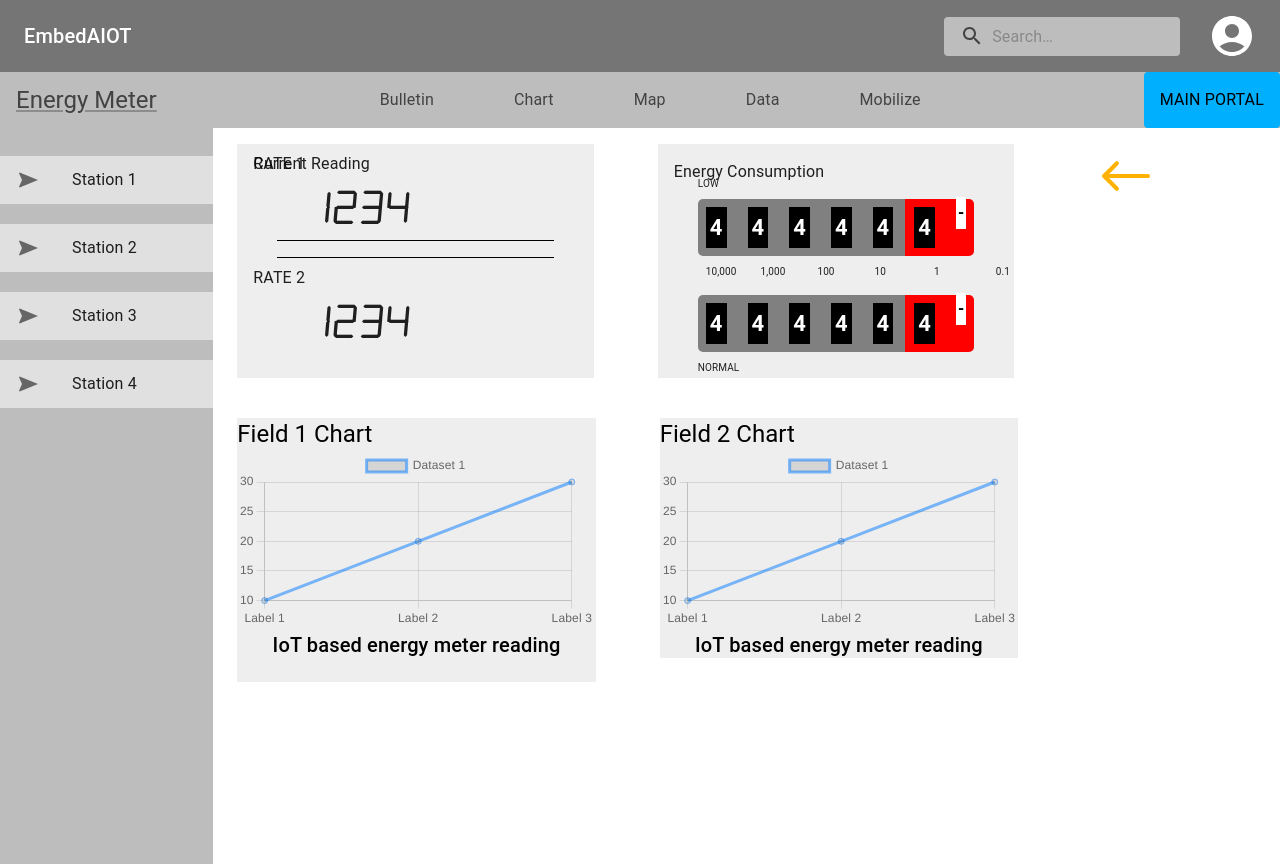
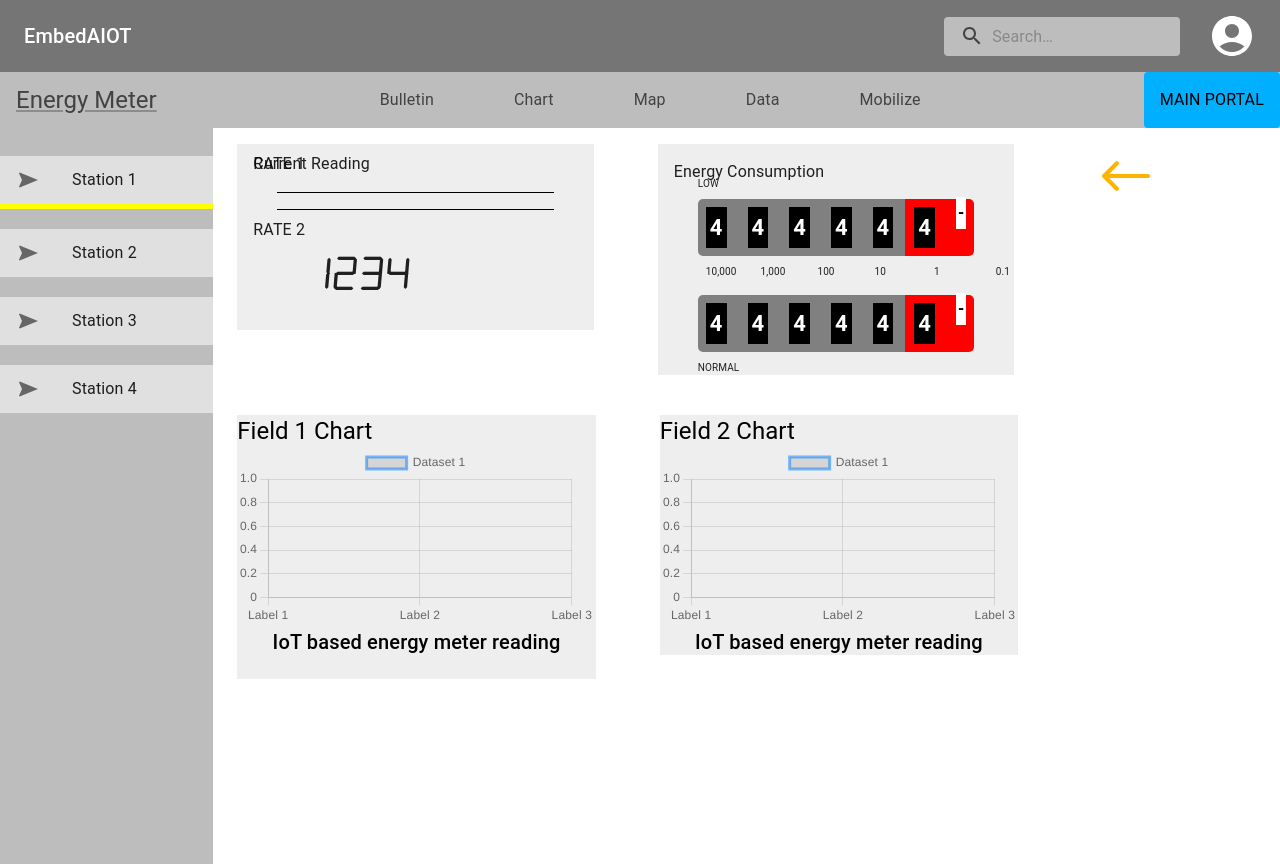
Before and after one commit to HunkHazard/SoftTech, a Next.js app: page / in a window 1280 px wide. Built offline with nearby package versions, Linux system fonts and the light colour scheme.

Commit message:
making it interactive

```diff
--- a/pages/Bulletin.js
+++ b/pages/Bulletin.js
@@ -1,6 +1,17 @@
 import { Box, Container, Divider, Stack, Typography } from "@mui/material";
 import styles from "../styles/Home.module.css";
-export default function Bulletin() {
+import { useEffect, useState } from "react";
+
+export default function Bulletin({ data }) {
+  const [Data, setData] = useState({});
+
+  useEffect(() => {
+    setData(data);
+    console.log("Child ", Data);
+
+  }, [Data]);
+
+
   return (
     <Container>
       <Stack direction={"row"} sx={{ mb: 4 }}>
@@ -17,7 +28,7 @@ export default function Bulletin() {
             <Box height={"fit-content"}>
               <Typography>RATE 1</Typography>
             </Box>
-            <p className={styles.testFont}>1234</p>
+            <p className={styles.testFont}></p>
           </Box>
           <Container sx={{ display: "flex", flexDirection: "column" }}>
             <Divider sx={{ mb: 2, bgcolor: "black" }}></Divider>
--- a/pages/Grapharea.js
+++ b/pages/Grapharea.js
@@ -3,7 +3,7 @@ import { Chart, registerables } from "chart.js";
 
 Chart.register(...registerables);
 
-export default function GraphArea() {
+export default function GraphArea({Xpoints, Ypoints}) {
   const chartRef = useRef(null);
 
   useEffect(() => {
@@ -15,7 +15,7 @@ export default function GraphArea() {
         datasets: [
           {
             label: "Dataset 1",
-            data: [10, 20, 30], // Provide the data points for the Y-axis
+            // data: [10, 20, 30], // Provide the data points for the Y-axis
             borderColor: "rgba(0, 123, 255, 0.5)", // Set the line color
             fill: false, // Disable filling the area below the line
           },
--- a/pages/Sidebar.js
+++ b/pages/Sidebar.js
@@ -7,10 +7,120 @@ import ListItemButton from "@mui/material/ListItemButton";
 import ListItemIcon from "@mui/material/ListItemIcon";
 import ListItemText from "@mui/material/ListItemText";
 import NavigationIcon from "@mui/icons-material/Navigation";
-import { useState } from "react";
+import { useState, useEffect } from "react";
 
-export default function SideBar() {
-  const [selected, setSelected] = useState(-1);
+export default function SideBar({ sendDataToParent }) {
+  const [selected, setSelected] = useState(0);
+  const [stationOne, setStationOne] = useState(() => {
+    let data = {};
+    data["current_reading"] = {
+      rate_one: 1990,
+      rate_two: 2000,
+    };
+    data["energy_consumption"] = {
+      low: 345367,
+      normal: 789456,
+    };
+    data["field_one"] = {
+      x: [1, 2, 3, 4, 5, 6, 7, 8, 9, 10],
+      y: [4, 2, 3, 4, 5, 6, 7, 8, 9, 10],
+    };
+    data["field_two"] = {
+      x: [1, 2, 3, 4, 5, 6, 7, 8, 9, 10],
+      y: [1, 2, 3, 4, 5, 6, 7, 8, 9, 10],
+    };
+
+    return data;
+  });
+
+  const [stationTwo, setStationTwo] = useState(() => {
+    let data = {};
+    data["current_reading"] = {
+      rate_one: 987,
+      rate_two: 654,
+    };
+    data["energy_consumption"] = {
+      low: 123456,
+      normal: 789012,
+    };
+    data["field_one"] = {
+      x: [1, 2, 3, 4, 5, 6, 7, 8, 9, 10],
+      y: [10, 9, 8, 7, 6, 5, 4, 3, 2, 1],
+    };
+    data["field_two"] = {
+      x: [1, 2, 3, 4, 5, 6, 7, 8, 9, 10],
+      y: [5, 5, 5, 5, 5, 5, 5, 5, 5, 5],
+    };
+
+    return data;
+  });
+
+  const [stationThree, setStationThree] = useState(() => {
+    let data = {};
+    data["current_reading"] = {
+      rate_one: 13579,
+      rate_two: 24680,
+    };
+    data["energy_consumption"] = {
+      low: 975310,
+      normal: 864209,
+    };
+    data["field_one"] = {
+      x: [1, 2, 3, 4, 5, 6, 7, 8, 9, 10],
+      y: [2, 4, 6, 8, 10, 8, 6, 4, 2, 0],
+    };
+    data["field_two"] = {
+      x: [1, 2, 3, 4, 5, 6, 7, 8, 9, 10],
+      y: [1, 3, 5, 7, 9, 10, 8, 6, 4, 2],
+    };
+
+    return data;
+  });
+
+  const [stationFour, setStationFour] = useState(() => {
+    let data = {};
+    data["current_reading"] = {
+      rate_one: 1111,
+      rate_two: 2222,
+    };
+    data["energy_consumption"] = {
+      low: 333333,
+      normal: 444444,
+    };
+    data["field_one"] = {
+      x: [1, 2, 3, 4, 5, 6, 7, 8, 9, 10],
+      y: [5, 4, 3, 2, 1, 1, 2, 3, 4, 5],
+    };
+    data["field_two"] = {
+      x: [1, 2, 3, 4, 5, 6, 7, 8, 9, 10],
+      y: [10, 9, 8, 7, 6, 5, 4, 3, 2, 1],
+    };
+
+    return data;
+  });
+
+  useEffect(() => {
+    sendStationData(selected);
+  }, [selected],[]);
+
+
+  const sendStationData = (station) => {
+    switch (station) {
+      case 0:
+        sendDataToParent(stationOne);
+        break;
+      case 1:
+        sendDataToParent(stationTwo);
+        break;
+      case 2:
+        sendDataToParent(stationThree);
+        break;
+      case 3:
+        sendDataToParent(stationFour);
+        break;
+    }
+  };
+
   return (
     <div
       className="drawer"
@@ -34,6 +144,7 @@ export default function SideBar() {
                     selected === index ? "5px solid Yellow" : "none",
                 }}
                 onClick={() => {
+                  // sendStationData(index);
                   setSelected((prev) => {
                     return index;
                   });
--- a/pages/index.js
+++ b/pages/index.js
@@ -4,16 +4,36 @@ import SideBar from "./Sidebar";
 import Appbar from "./Appbar";
 import GraphArea from "./Grapharea";
 import { Container, Stack, Typography } from "@mui/material";
+import { useEffect, useState } from "react";
 
 function Home() {
+  const [Homedata, setData] = useState({});
+
+  // update the data from child component (based on the station selected)
+  const handleData = (data) => {
+    setData(data);
+
+    // console.log(data);
+  }
+
+  // useEffect used to make sure that the data sent to the Bulletin component is updated
+  // whenever the data from the Sidebar component is updated
+
+  useEffect(() => {
+
+    console.log("data", Homedata);
+
+  }, [Homedata],[]);
+
+
   return (
     <>
       <Appbar />
       <Navbar />
       <Stack direction={"row"}>
-        <SideBar></SideBar>
+        <SideBar sendDataToParent={handleData} />
         <Stack direction={"column"} sx={{ width: "1" }}>
-          <Bulletin />
+          <Bulletin data={Homedata} />
           <Stack direction={"row"} sx={{ width: "1" }}>
             <Container
               className="graphArea"
```
